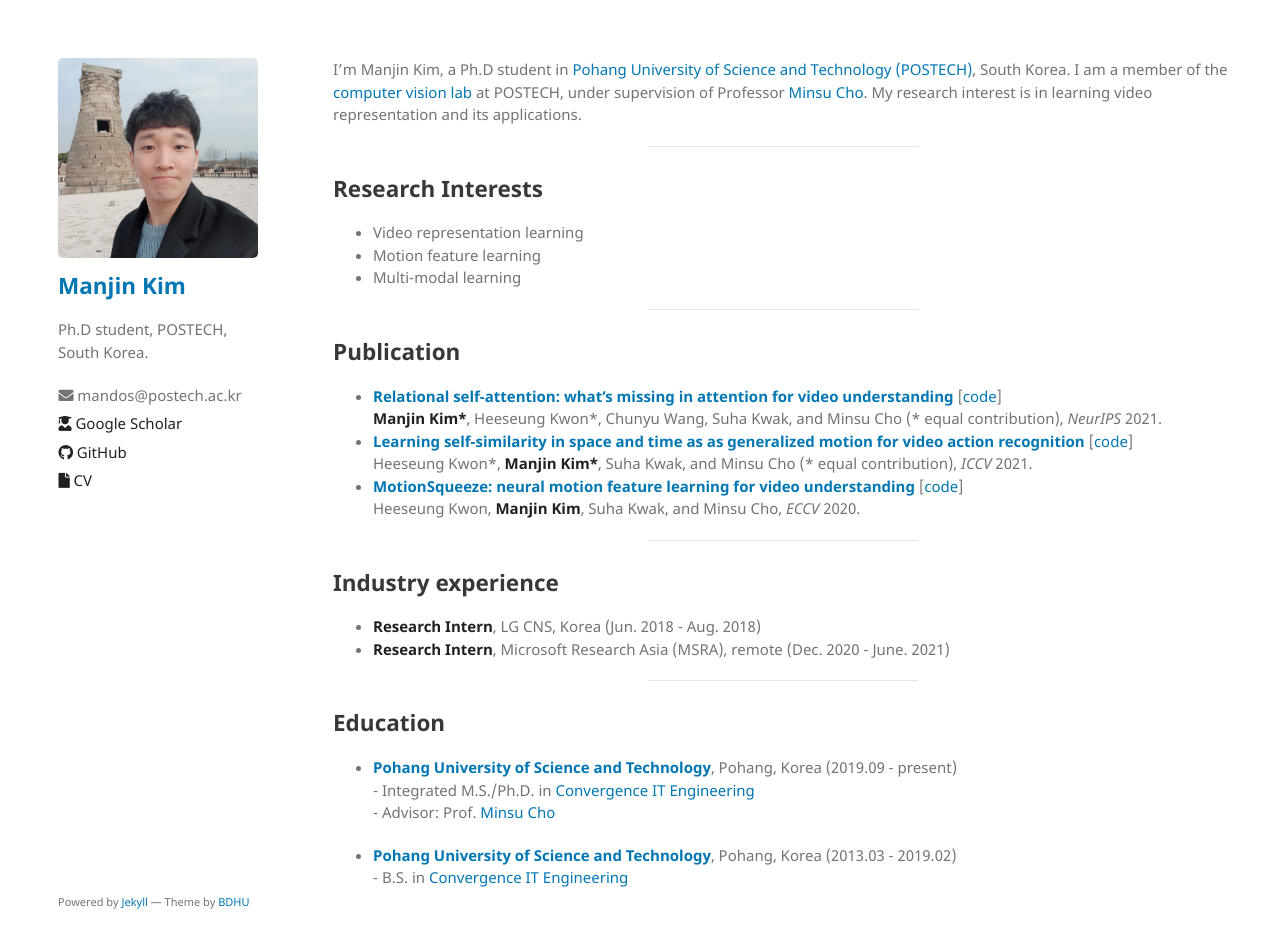
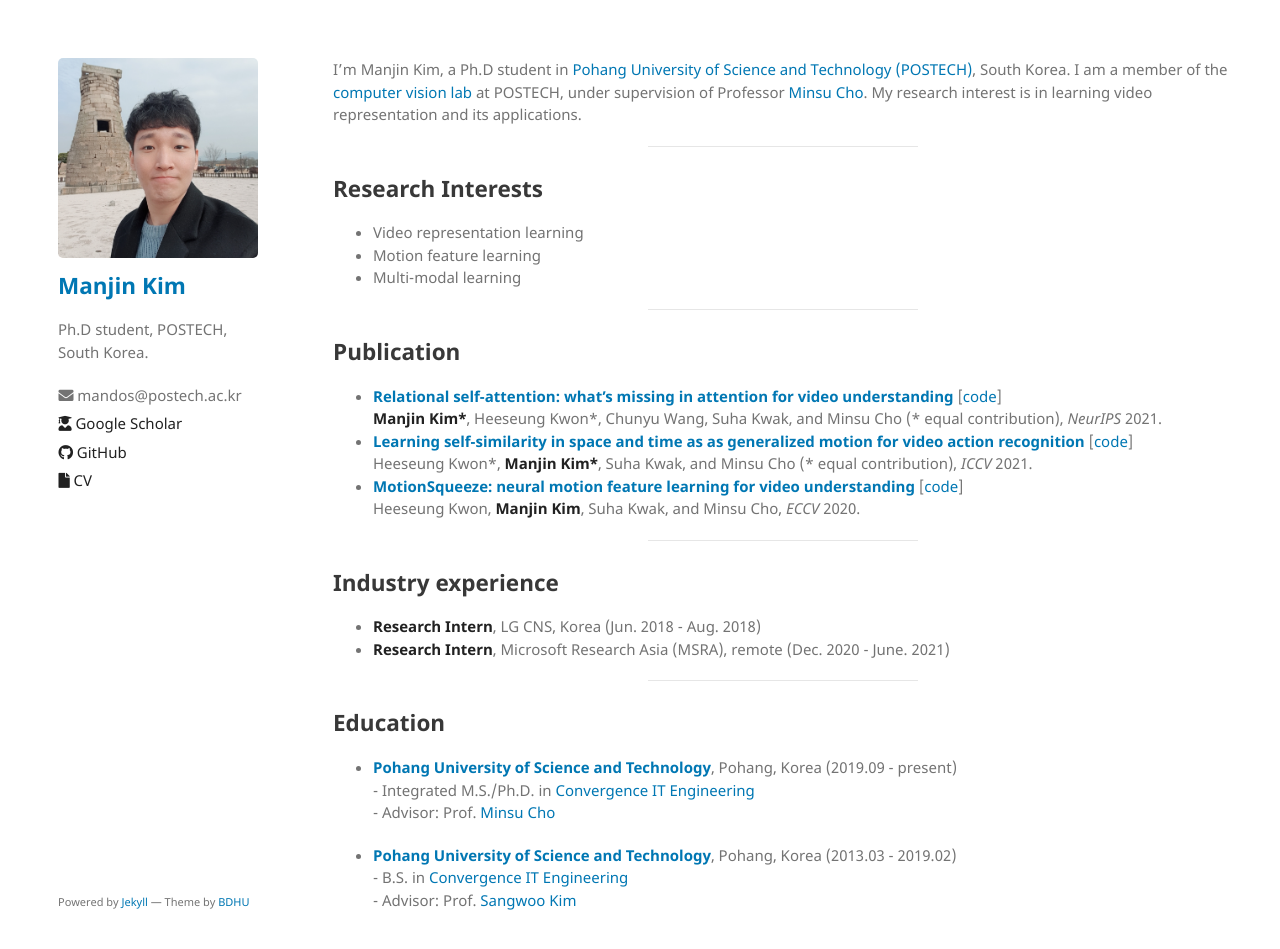
Before and after one commit to KimManjin/KimManjin.github.io, a Jekyll site: the page built from index.md, in a window 1280 px wide and 981 px high. Shown: the top 949 px of the window. Built offline with Jekyll 4.4.1, drawn with Linux system fonts in a browser that asks for light colours; our own code applies the rules of GitHub Pages for plain Markdown files.

Commit message:
Update index.md

```diff
--- a/index.md
+++ b/index.md
@@ -47,3 +47,4 @@ I'm Manjin Kim, a Ph.D student in [Pohang University of Science and Technology (
 
 - **[Pohang University of Science and Technology](http://postech.ac.kr/eng/)**, Pohang, Korea (2013.03 - 2019.02)
 	\- B.S. in [Convergence IT Engineering](https://cite.postech.ac.kr/)
+	\- Advisor: Prof. [Sangwoo Kim](https://icsl.postech.ac.kr/)
```
